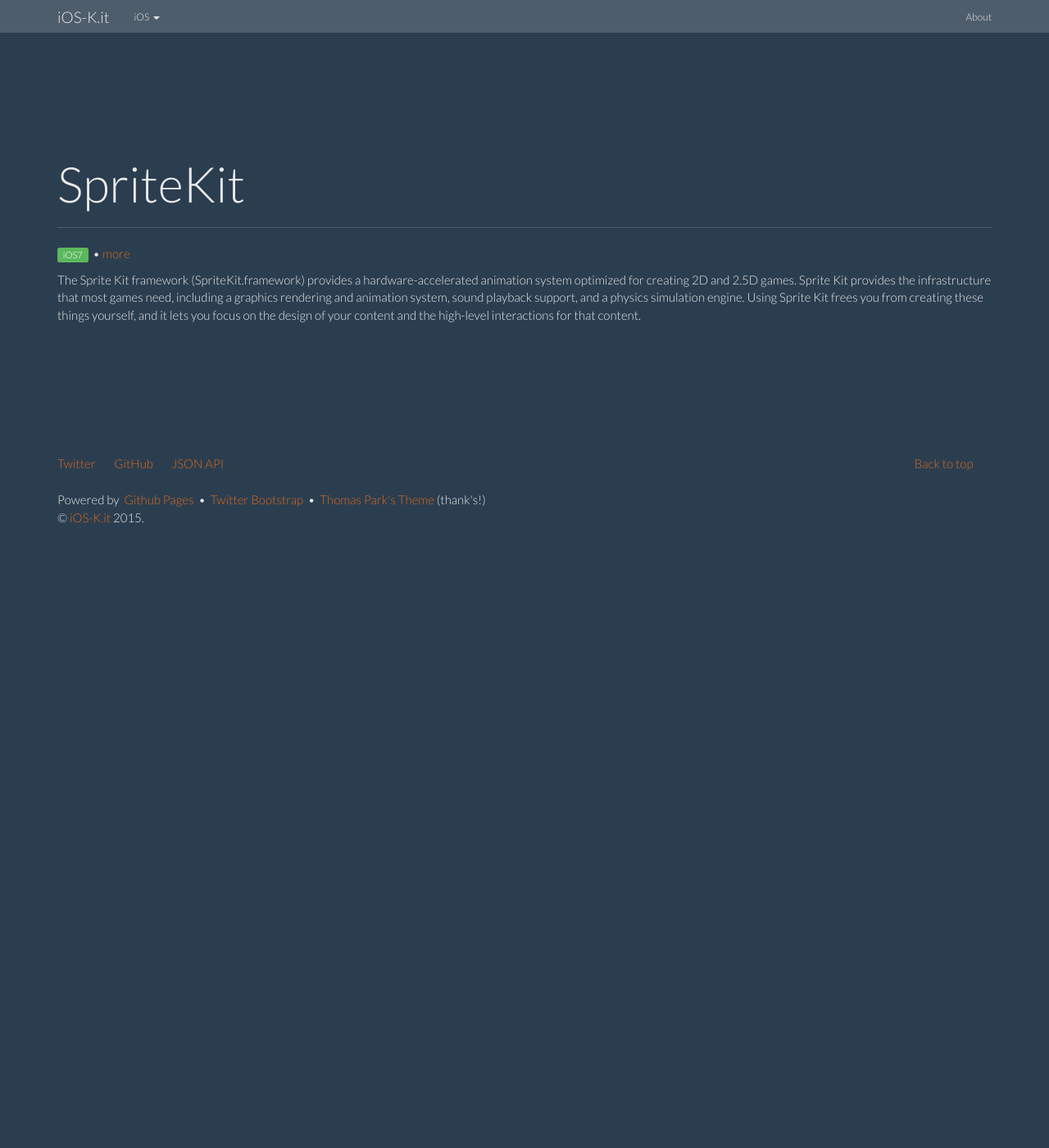
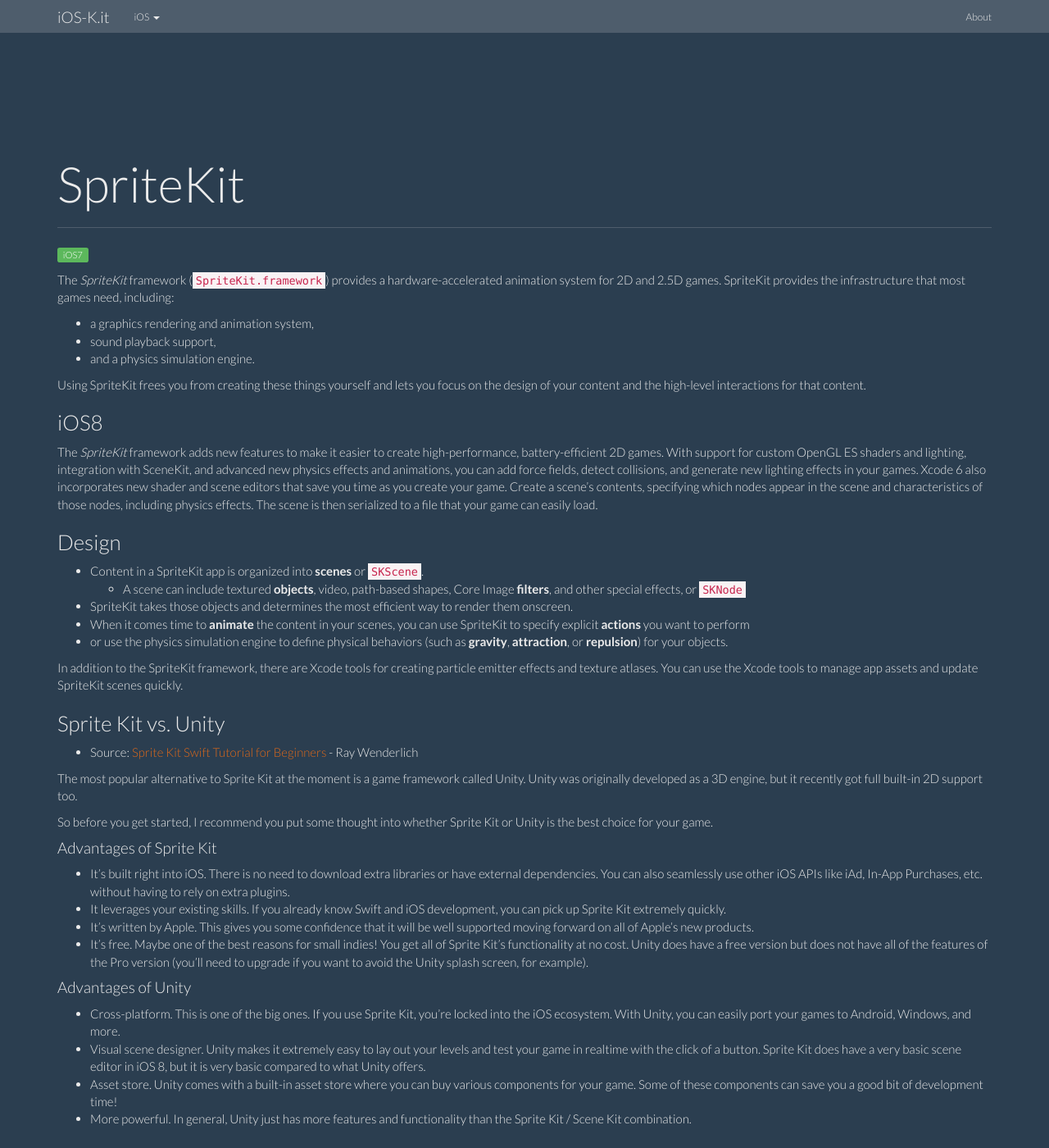
Before and after one commit to ioskit/ioskit.github.io, a Jekyll site: the page built from _kits/SpriteKit.md, in a window 1280 px wide and 1400 px high. Shown: the whole window at 82% size. Built offline with Jekyll 4.4.1, drawn with Linux system fonts in a browser that asks for light colours; nearby versions of some CDN libraries; some of the changed text lies outside the part shown.

Commit message:
Kit: SpriteKit.

```diff
--- a/_kits/SpriteKit.md
+++ b/_kits/SpriteKit.md
@@ -2,9 +2,87 @@
 layout: kit
 id: spritekit
 name: 'SpriteKit'
+status:
+type: kit
+icon: /resources/images/kits/SpriteKit/spritekit-icon_2x.png
 since: iOS7
-link: https://developer.apple.com/library/ios/documentation/GraphicsAnimation/Conceptual/SpriteKit_PG/Introduction/Introduction.html#//apple_ref/doc/uid/TP40013043
-abstract: "TheThe Sprite Kit framework (SpriteKit.framework) provides a hardware-accelerated animation system optimized for creating 2D and 2.5D games. Sprite Kit provides the infrastructure that most games need, including a graphics rendering and animation system, sound playback support, and a physics simulation engine. Using Sprite Kit frees you from creating these things yourself, and it lets you focus on the design of your content and the high-level interactions for that content."
+updates: iOS8
+prefixe: 'SK'
+abstract: "provides a hardware-accelerated animation system optimized for creating 2D and 2.5D games."
+links:
+ - link:
+     name: 'SpriteKit Programming Guide'
+     url: https://developer.apple.com/library/ios/documentation/GraphicsAnimation/Conceptual/SpriteKit_PG/Introduction/Introduction.html
+     description: ' - Apple Developer'
+ - link:
+     name: 'SpriteKit Framework Reference'
+     url: https://developer.apple.com/library/ios/sprite_kit_framework_ref
+     description: ' - Apple Developer'
 ---
 
-The Sprite Kit framework (SpriteKit.framework) provides a hardware-accelerated animation system optimized for creating 2D and 2.5D games. Sprite Kit provides the infrastructure that most games need, including a graphics rendering and animation system, sound playback support, and a physics simulation engine. Using Sprite Kit frees you from creating these things yourself, and it lets you focus on the design of your content and the high-level interactions for that content.
+The *SpriteKit* framework (`SpriteKit.framework`) provides a hardware-accelerated animation system for 2D and 2.5D games. SpriteKit provides the infrastructure that most games need, including:
+
+* a graphics rendering and animation system,
+* sound playback support,
+* and a physics simulation engine.
+
+Using SpriteKit frees you from creating these things yourself and lets you focus on the design of your content and the high-level interactions for that content.
+
+
+
+### iOS8
+
+The *SpriteKit* framework adds new features to make it easier to create high-performance, battery-efficient 2D games. With support for custom OpenGL ES shaders and lighting, integration with SceneKit, and advanced new physics effects and animations, you can add force fields, detect collisions, and generate new lighting effects in your games. Xcode 6 also incorporates new shader and scene editors that save you time as you create your game. Create a scene’s contents, specifying which nodes appear in the scene and characteristics of those nodes, including physics effects. The scene is then serialized to a file that your game can easily load.
+
+
+
+### Design
+
+* Content in a SpriteKit app is organized into **scenes** or `SKScene`.
+  * A scene can include textured **objects**, video, path-based shapes, Core Image **filters**, and other special effects, or `SKNode`
+* SpriteKit takes those objects and determines the most efficient way to render them onscreen.
+* When it comes time to **animate** the content in your scenes, you can use SpriteKit to specify explicit **actions** you want to perform
+* or use the physics simulation engine to define physical behaviors (such as **gravity**, **attraction**, or **repulsion**) for your objects.
+
+In addition to the SpriteKit framework, there are Xcode tools for creating particle emitter effects and texture atlases. You can use the Xcode tools to manage app assets and update SpriteKit scenes quickly.
+
+
+### Sprite Kit vs. Unity
+
+* Source: [Sprite Kit Swift Tutorial for Beginners](http://www.raywenderlich.com/84434/sprite-kit-swift-tutorial-beginners) - Ray Wenderlich
+
+The most popular alternative to Sprite Kit at the moment is a game framework called Unity. Unity was originally developed as a 3D engine, but it recently got full built-in 2D support too.
+
+So before you get started, I recommend you put some thought into whether Sprite Kit or Unity is the best choice for your game.
+
+#### Advantages of Sprite Kit
+
+* It’s built right into iOS. There is no need to download extra libraries or have external dependencies. You can also seamlessly use other iOS APIs like iAd, In-App Purchases, etc. without having to rely on extra plugins.
+* It leverages your existing skills. If you already know Swift and iOS development, you can pick up Sprite Kit extremely quickly.
+* It’s written by Apple. This gives you some confidence that it will be well supported moving forward on all of Apple’s new products.
+* It’s free. Maybe one of the best reasons for small indies! You get all of Sprite Kit’s functionality at no cost. Unity does have a free version but does not have all of the features of the Pro version (you’ll need to upgrade if you want to avoid the Unity splash screen, for example).
+
+#### Advantages of Unity
+
+* Cross-platform. This is one of the big ones. If you use Sprite Kit, you’re locked into the iOS ecosystem. With Unity, you can easily port your games to Android, Windows, and more.
+* Visual scene designer. Unity makes it extremely easy to lay out your levels and test your game in realtime with the click of a button. Sprite Kit does have a very basic scene editor in iOS 8, but it is very basic compared to what Unity offers.
+* Asset store. Unity comes with a built-in asset store where you can buy various components for your game. Some of these components can save you a good bit of development time!
+* More powerful. In general, Unity just has more features and functionality than the Sprite Kit / Scene Kit combination.
+
+
+
+###&nbsp;Objects
+
+* `UIViewController`
+  * `SKScene`
+    * `SKSpriteNode`
+* Actions: `aNode.runAction(anAction)`
+  * `SKAction.moveBy` (reversible: `anAction.reversedAction`) and `SKAction.moveTo`
+  * `SKAction.removeFromParent`
+  * `SKAction.sequence`
+  * `SKAction.repeatActionForever`
+* Collisions
+  * **Physics world** is the simulation space for running physics calculations, one set up on the scene
+  * **Physics body** a shape can be associated to each sprite for collision purposes, does not have to be the exact same shape that the sprite
+  * A **Category** can be set on each sprite to use on collision management (ex: *Projectile* and *Target*)
+  * The **Contact Delegate** is call when a collision occurs, and can use categories to ensure behavior.
```
Also changed, not shown: resources/images/kits/SpriteKit/spritekit-icon_2x.png (added).
